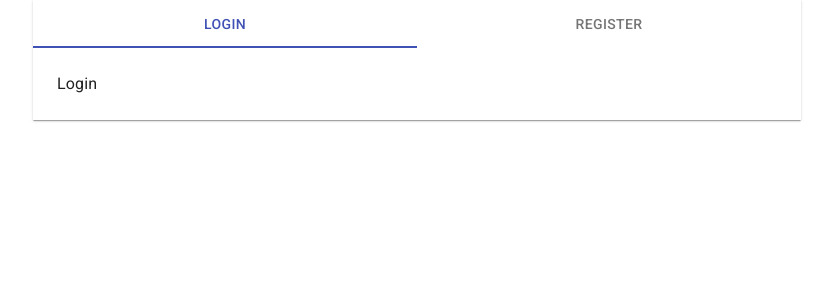
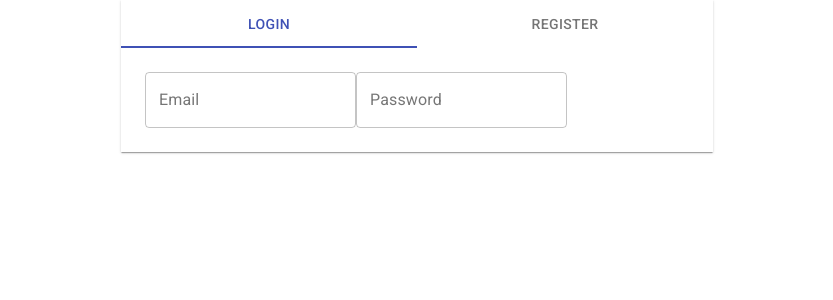
Before and after one commit to lucifer2355/event-messange, a React (Create React App) app in the folder client/: page / in a window 1280 px wide. Shown: the top 300 px of the page, without its empty margins (223-1056 px from the left). Built offline with nearby package versions, Linux system fonts and the light colour scheme.

Commit message:
add login form

```diff
--- a/client/src/pages/AuthPage/AuthPage.tsx
+++ b/client/src/pages/AuthPage/AuthPage.tsx
@@ -2,12 +2,11 @@ import React, { useState } from "react";
 import {
   Container,
   Typography,
-  Card,
-  CardContent,
   Tab,
   Paper,
   Tabs,
-  Box
+  Box,
+  TextField
 } from "@material-ui/core";
 
 interface TabPanelProps {
@@ -48,7 +47,8 @@ const AuthPage: React.FC = () => {
   };
 
   return (
-    <div className='auth__form'>
+    <div className='auth__container'>
+      <Container maxWidth='md'>
         <Paper square>
           <Tabs
             value={value}
@@ -62,13 +62,29 @@ const AuthPage: React.FC = () => {
             <Tab label='Register' />
           </Tabs>
 
+          <form className='auth__form' noValidate autoComplete='off'>
             <TabPanel value={value} index={0}>
-          Login
+              <div className='auth__form__login'>
+                <TextField
+                  id='email'
+                  label='Email'
+                  variant='outlined'
+                  type='email'
+                />
+                <TextField
+                  id='password'
+                  label='Password'
+                  variant='outlined'
+                  type='password'
+                />
+              </div>
             </TabPanel>
             <TabPanel value={value} index={1}>
               Register
             </TabPanel>
+          </form>
         </Paper>
+      </Container>
     </div>
   );
 };
--- a/client/src/pages/AuthPage/authpage.scss
+++ b/client/src/pages/AuthPage/authpage.scss
@@ -1,4 +1,13 @@
-.auth__form {
-  width: 60%;
-  margin: 0 auto;
+.auth {
+  &__container {
+    width: 50%;
+    margin: 0 auto;
+  }
+
+  &__form {
+    &__login {
+      display: block;
+      width: 100%;
+    }
+  }
 }
```
Lines whose indentation alone changed are shown as unchanged.
